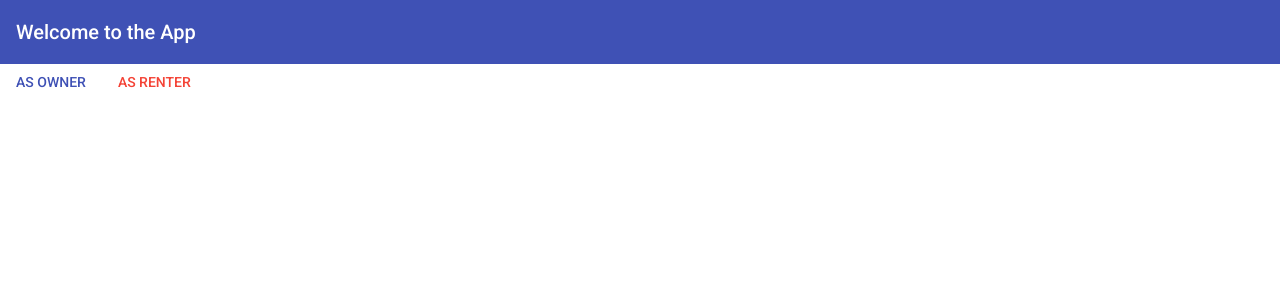
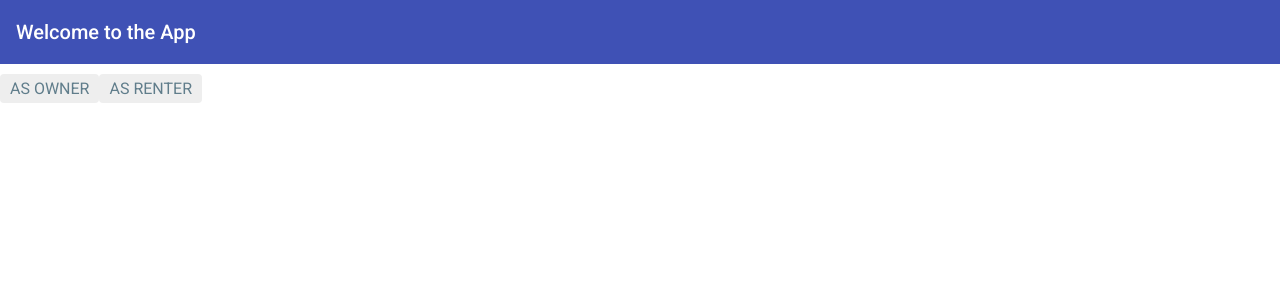
Before and after one commit to ttang5544/COEN285_Project_Fall2020, an Angular app: page / in a window 1280 px wide. Shown: the top 300 px of the page. Built offline with nearby package versions, Linux system fonts and the light colour scheme; what @angular/fire would draw is missing.

Commit message:
routing button changed

```diff
--- a/src/app/app.component.html
+++ b/src/app/app.component.html
@@ -1,12 +1,8 @@
 <app-header></app-header>
 
 <nav>
-  <a routerLink="/post-create-path" routerLinkActive="active">
-    <button mat-button color="primary">AS OWNER</button>
-  </a>
-  <a routerLink="/post-list-path" routerLinkActive="active">
-    <button mat-button color="warn">AS RENTER</button>
-  </a>
+  <a routerLink="/post-create-path" routerLinkActive="active">AS OWNER</a>
+  <a routerLink="/post-list-path" routerLinkActive="active">AS RENTER</a>
 </nav>
 
 <router-outlet></router-outlet>
--- a/src/styles.css
+++ b/src/styles.css
@@ -2,3 +2,22 @@
 
 html, body { height: 100%; }
 body { margin: 0; font-family: Roboto, "Helvetica Neue", sans-serif; }
+
+nav a {
+  padding: 5px 10px;
+  text-decoration: none;
+  margin-top: 10px;
+  display: inline-block;
+  background-color: #eee;
+  border-radius: 4px;
+}
+nav a:visited, a:link {
+  color: #607D8B;
+}
+nav a:hover {
+  color: #039be5;
+  background-color: #CFD8DC;
+}
+nav a.active {
+  color: red;
+}
```
